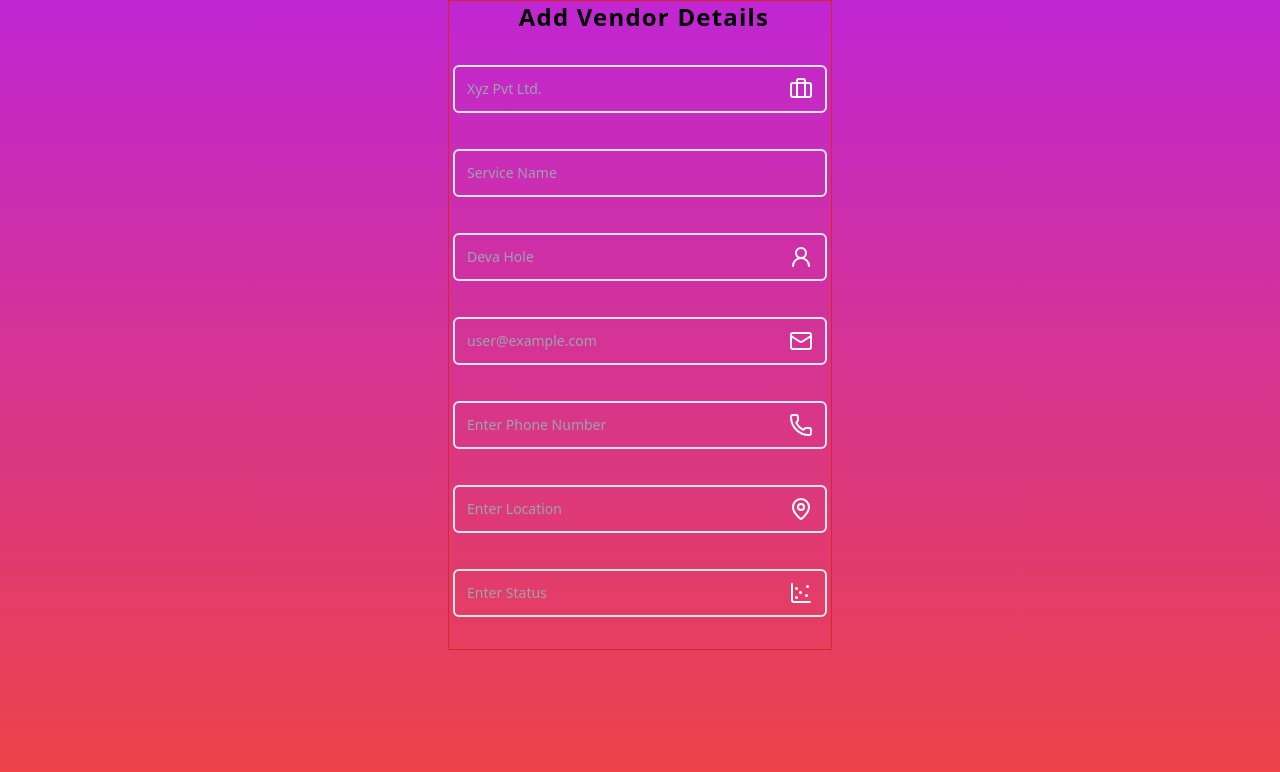
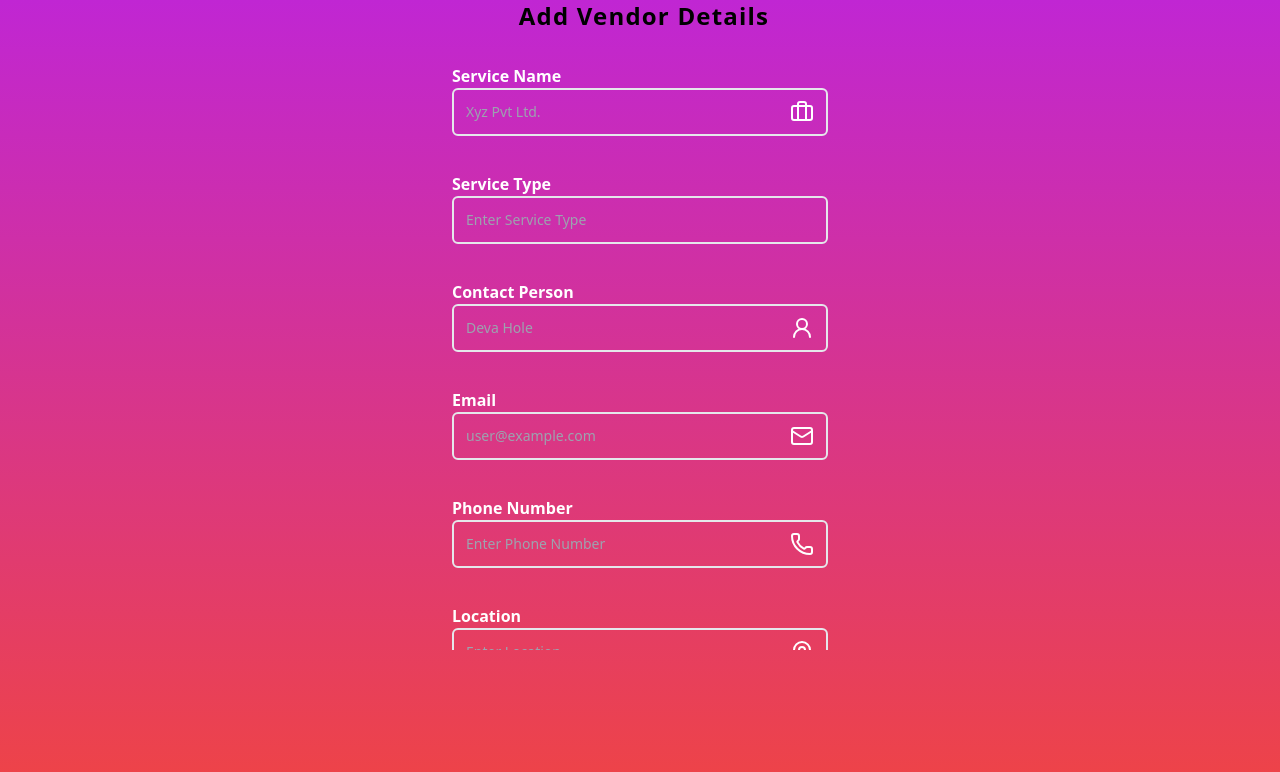
Before and after one commit to TanmayVidhate/VendorManagement, a React (Vite) app: page /addvendor in a window 1280 px wide. Shown: the top 772 px of the page. Built offline with nearby package versions, Linux system fonts and the light colour scheme.

Commit message:
import label

```diff
--- a/src/Components/Form.jsx
+++ b/src/Components/Form.jsx
@@ -5,9 +5,10 @@ import { useForm } from "react-hook-form"
 
 //import Component
 import InputField from './InputField'
+import Label from './Label'
 
 //import lucidicon
-import { Mail,Phone,MapPin,UserRound,Briefcase,ChartScatter,UserStar  } from 'lucide-react';
+import { Mail, Phone, MapPin, UserRound, Briefcase, ChartScatter, UserStar } from 'lucide-react';
 
 function Form() {
 
@@ -48,19 +49,21 @@ function Form() {
     // console.log("lastUsed==",lastUsed)
 
 
-    const onSubmit= (data) =>{
+    const onSubmit = (data) => {
         console.log("hi");
     }
 
     return (
         <>
-            <form className='max-h-max sm:w-4/5  sm:m-auto border border-red-600 sm:h-[650px] sm:overflow-y-auto sm:overflow-hidden  lg:w-96 h-[500px] '
+            <form className='max-h-max sm:w-4/5  sm:m-auto  sm:h-[650px] sm:overflow-y-auto sm:overflow-hidden  lg:w-96 h-[500px] '
                 onSubmit={
                     handleSubmit(onSubmit)
                 }
             >
                 <p className='text-2xl font-semibold ml-2 tracking-wider sm:text-3xl sm:text-center md:text-4xl lg:text-2xl '>Add Vendor Details</p>
+                {/* Service Name */}
                 <div className='flex flex-col p-1 relative sm:mt-7 '>
+                    <Label title="Service Name" />
                     <InputField
                         type="text"
                         name="service_name"
@@ -73,18 +76,20 @@ function Form() {
                             },
                         })}
 
-                    icon={<Briefcase  />}
+                        icon={<Briefcase />}
                     />
                     {
                         errors?.service_name_field && <span className='text-white text-sm w-full absolute -bottom-5 sm:text-base md:text-lg lg:text-sm'>{errors?.service_name_field?.message}</span>
                     }
                 </div>
 
+                {/* service_type */}
                 <div className='flex mt-5 flex-col p-1 relative sm:mt-7'>
+                    <Label title="Service Type" />
                     <InputField
                         type="text"
                         name="service_type"
-                        placeholder="Service Name"
+                        placeholder="Enter Service Type"
                         {...register("service_type_field", {
                             required: "Service Type is required",
                             pattern: {
@@ -93,14 +98,16 @@ function Form() {
                             },
                         })}
 
-                        // icon={}
+                    // icon={}
                     />
                     {
                         errors?.service_type_field && <span className='text-white text-sm w-full absolute -bottom-5 sm:text-base md:text-lg lg:text-sm'>{errors?.service_type_field?.message}</span>
                     }
                 </div>
 
+                {/* contact_person */}
                 <div className=' mt-5 flex flex-col p-1 relative sm:mt-7 '>
+                    <Label title="Contact Person" />
                     <InputField
                         type="text"
                         name="contact_person"
@@ -120,7 +127,9 @@ function Form() {
                     }
                 </div>
 
+                {/* email */}
                 <div className='flex flex-col mt-5 p-1 relative  sm:mt-7'>
+                    <Label title="Email" />
                     <InputField
                         type="email"
                         name="email_field"
@@ -140,8 +149,9 @@ function Form() {
                     }
                 </div>
 
+                {/* Phone Number */}
                 <div className='flex flex-col p-1 relative mt-9 sm:mt-7 '>
-
+                    <Label title="Phone Number" />
                     <InputField
                         type="number"
                         name="phone_field"
@@ -154,15 +164,16 @@ function Form() {
                             },
                         })}
 
-                        icon={<Phone  />}
+                        icon={<Phone />}
                     />
                     {
                         errors?.phone_field && <span className='text-white text-sm w-full absolute -bottom-5 sm:text-base sm:-bottom-5 md:text-lg md:-bottom-6 lg:-bottom-5 lg:text-sm '>{errors?.phone_field?.message}</span>
                     }
                 </div>
 
+                {/* location */}
                 <div className='flex flex-col p-1 relative mt-9 sm:mt-7 '>
-
+                    <Label title="Location" />
                     <InputField
                         type="text"
                         name="location"
@@ -182,8 +193,9 @@ function Form() {
                     }
                 </div>
 
+                {/* Status */}
                 <div className='flex flex-col p-1 relative mt-9 sm:mt-7 '>
-
+                    <Label title="Status" />
                     <InputField
                         type="text"
                         name="status"
@@ -196,15 +208,16 @@ function Form() {
                             },
                         })}
 
-                        icon={<ChartScatter  />}
+                        icon={<ChartScatter />}
                     />
                     {
                         errors?.status_field && <span className='text-white text-sm w-full absolute -bottom-5 sm:text-base sm:-bottom-5 md:text-lg md:-bottom-7 lg:-bottom-5 lg:text-sm '>{errors?.status_field?.message}</span>
                     }
                 </div>
 
+                {/* Rating */}
                 <div className='flex flex-col p-1 relative mt-9 sm:mt-7 '>
-
+                    <Label title="Rating" />
                     <InputField
                         type="number"
                         name="rating"
@@ -217,16 +230,16 @@ function Form() {
                             },
                         })}
 
-                        icon={<UserStar  />}
+                        icon={<UserStar />}
                     />
                     {
                         errors?.rating_field && <span className='text-white text-sm w-full absolute -bottom-5 sm:text-base sm:-bottom-5 md:text-lg md:-bottom-6 lg:-bottom-5 lg:text-sm '>{errors?.rating_field?.message}</span>
                     }
                 </div>
 
-
+                {/* Last Used */}
                 <div className='flex flex-col p-1 relative mt-9 sm:mt-7 '>
-
+                    <Label title="Last Used" />
                     <InputField
                         type="text"
                         name="lastused"
@@ -239,13 +252,12 @@ function Form() {
                             },
                         })}
 
-                        // icon={<Mail />}
+                    // icon={<Mail />}
                     />
                     {
                         errors?.lastUsed_field && <span className='text-white text-sm w-full absolute -bottom-5 sm:text-base sm:-bottom-5 md:text-lg md:-bottom-6 lg:-bottom-5 lg:text-sm '>{errors?.lastUsed_field?.message}</span>
                     }
                 </div>
-
 
             </form>
         </>
```
